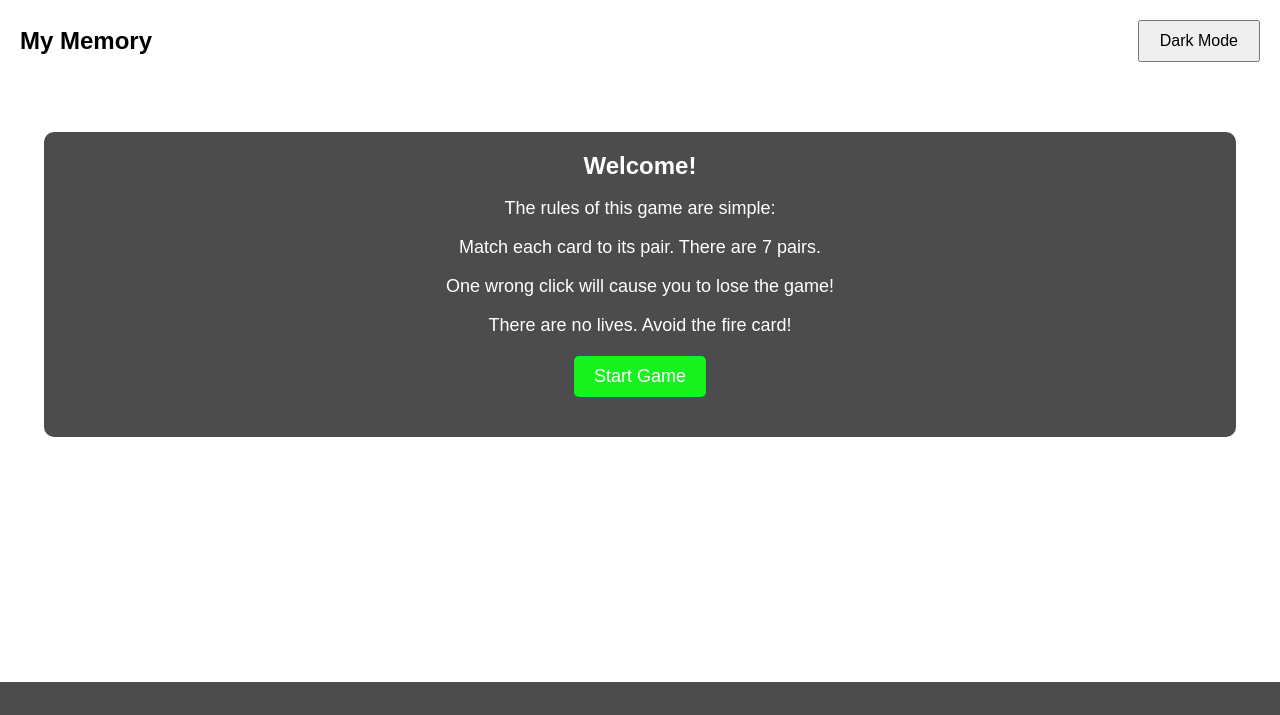
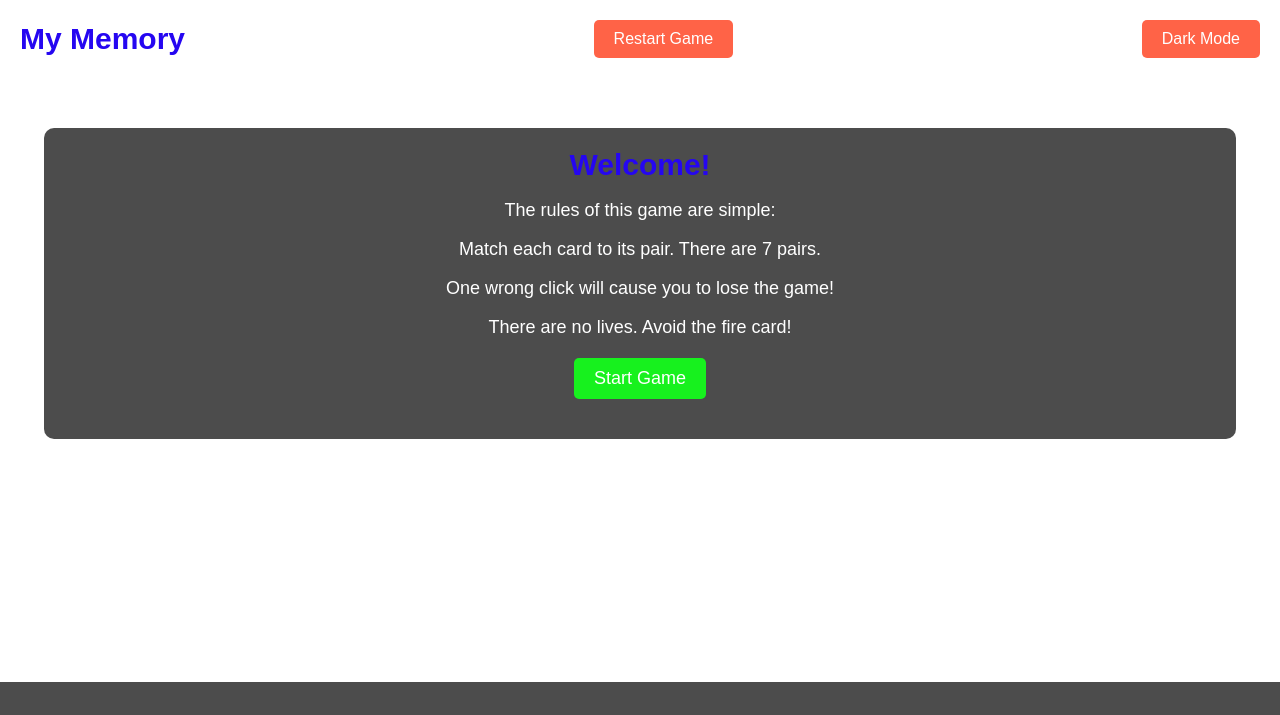
Before and after one commit to Chris-moreton12/my-memory, a website: page index.html in a window 1280 px wide. Shown: the top 715 px of the page. Drawn offline with nearby package versions, Linux system fonts and the light colour scheme.

Commit message:
adding style to the h1 and buttons for restart and toggle dark mode

```diff
--- a/assets/style.css
+++ b/assets/style.css
@@ -17,6 +17,16 @@ header {
   align-items: center;
   padding: 20px;
   background-color: rgba(255, 255, 255, 0.8);
+}
+
+#toggle-theme{
+  background-color: #ff6347;
+  border: none;
+  border-radius: 5px;
+  color: white;
+  font-size: 16px;
+  cursor: pointer;
+  transition: background-color 0.3s ease;
 }
 
 /* Allows for fotter to reamin at bottom of page, adapted from stack overflow*/
@@ -48,7 +58,8 @@ header {
 
 h1 {
   margin: 0;
-  font-size: 24px;
+  font-size: 30px;
+  color:rgb(37, 6, 241);
 }
 
 button {
@@ -97,8 +108,6 @@ button {
 
 /* Stlying for restart game button */
 #restart-game {
-  display: none;
-  padding: 10px 20px;
   background-color: #ff6347;
   border: none;
   border-radius: 5px;
@@ -106,7 +115,6 @@ button {
   font-size: 16px;
   cursor: pointer;
   transition: background-color 0.3s ease;
-  margin-top: 20px;
 }
 
 #restart-game:hover {
```
